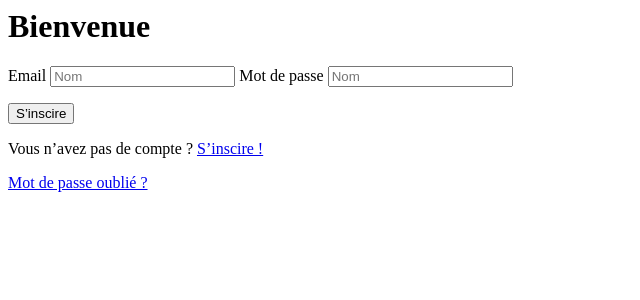
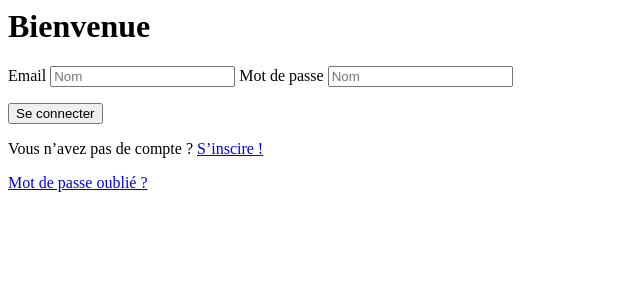
Before and after one commit to kodzukye/RevApp, a PHP site: page /pages/login.php in a window 1280 px wide. Shown: the top 300 px of the page, without its empty margins (0-640 px from the left). Run offline with PHP 8.4, Linux system fonts and the light colour scheme.

Commit message:
Update login.php

```diff
--- a/pages/login.php
+++ b/pages/login.php
@@ -18,12 +18,12 @@
         </form>
 
         <div class="button">
-            <button type="submit">S’inscire</button>
+            <button type="submit">Se connecter</button>
         </div>
 
-        <p>Vous n’avez pas de compte ? <a href="registration.php">S’inscire !</a></p>
+        <p>Vous n’avez pas de compte ? <a href="index.php?page=registration">S’inscire !</a></p>
 
-        <a href="forgotten_password.php">Mot de passe oublié ?</a>
+        <a href="index.php?page=forgotten_password">Mot de passe oublié ?</a>
     </div>
 </body>
 </html>
```
